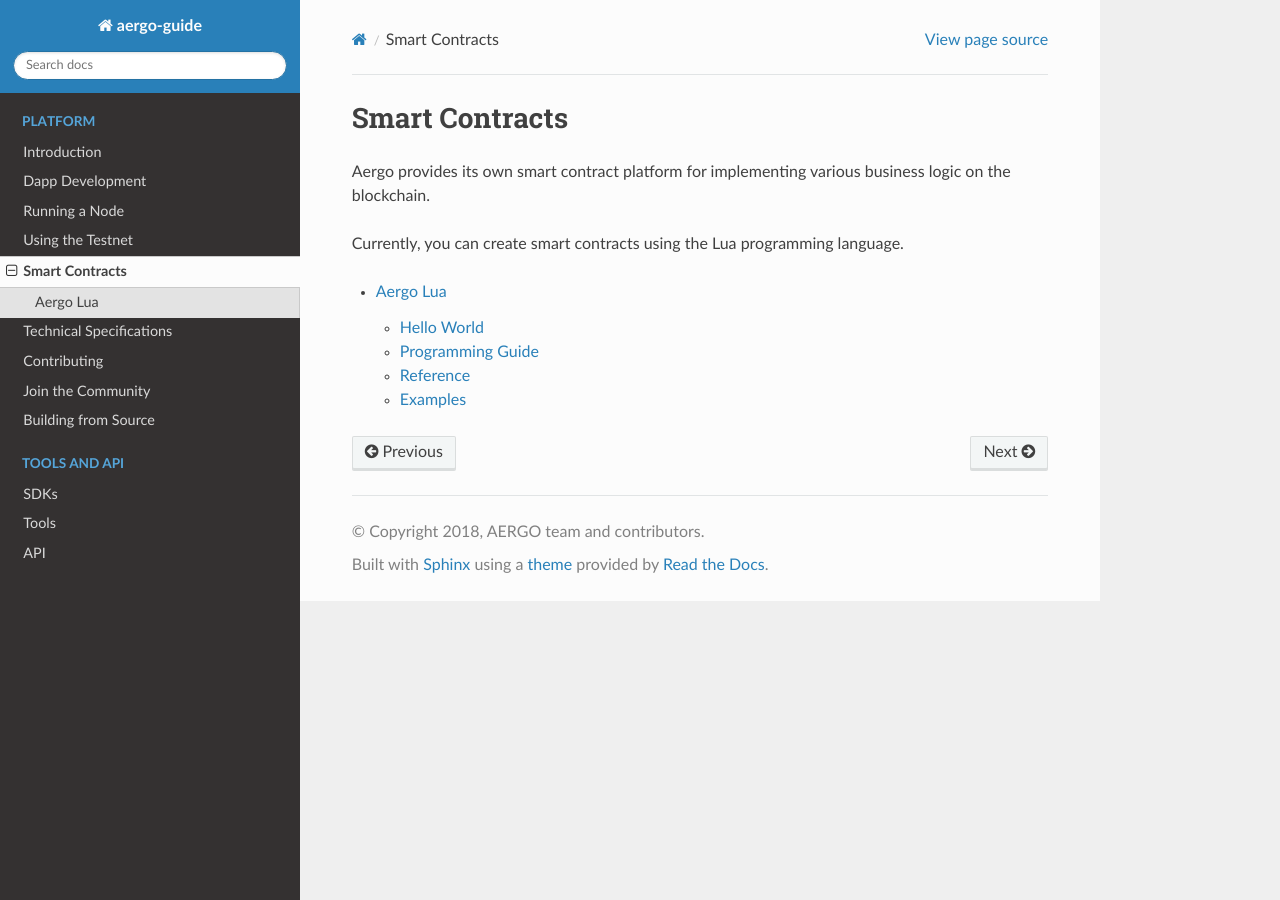
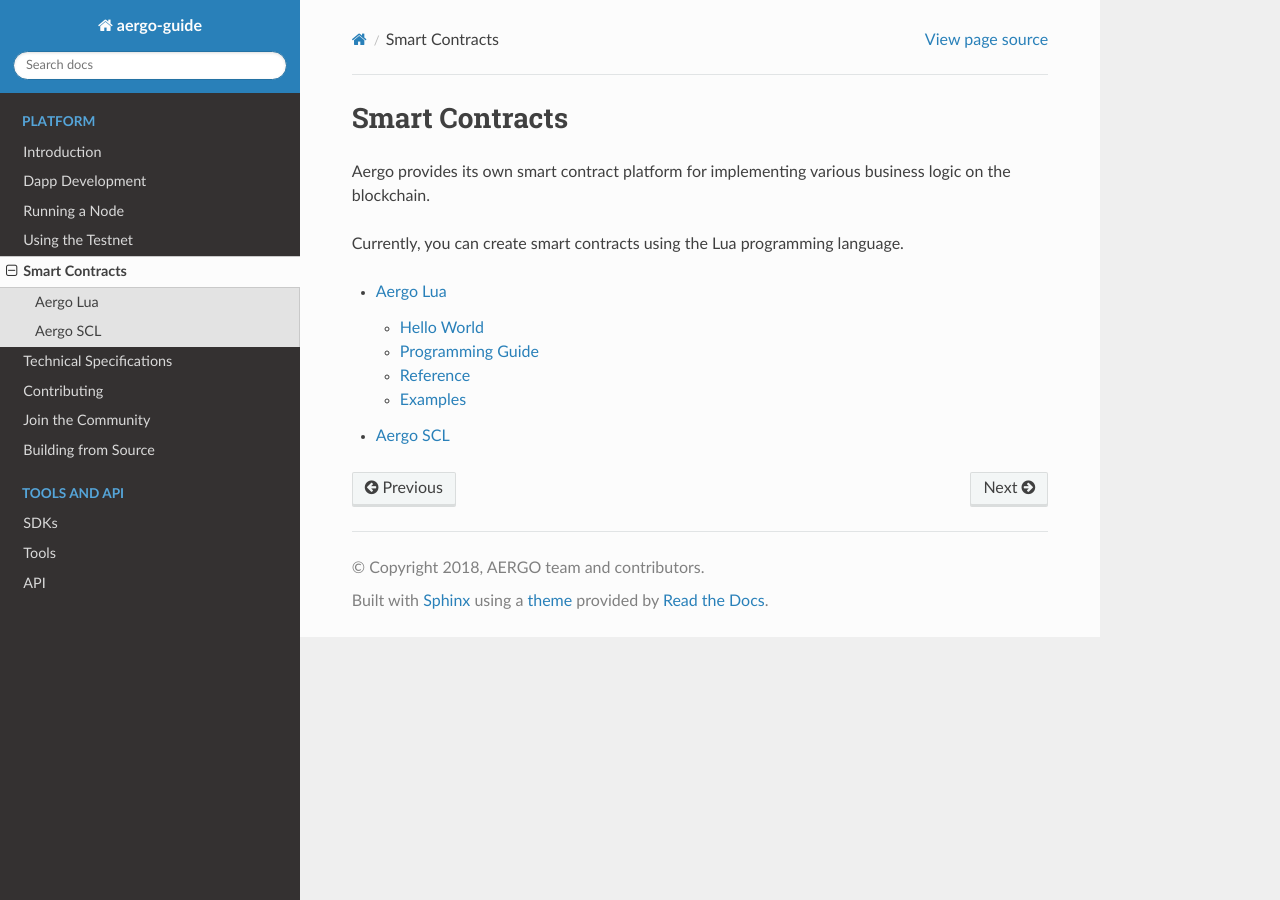
Before and after one commit to aergoio/guide, a Sphinx documentation site: the page built from source/smart-contracts/index.rst, in a window 1280 px wide. Built offline with Sphinx 7.4.7 and the Read the Docs theme 2.0.0, drawn with Linux system fonts in a browser that asks for light colours.

Commit message:
Update index.rst

```diff
--- a/source/smart-contracts/index.rst
+++ b/source/smart-contracts/index.rst
@@ -9,3 +9,4 @@
    :maxdepth: 2
 
    Aergo Lua <lua/index>
+   Aergo SCL <scl/index>
```
